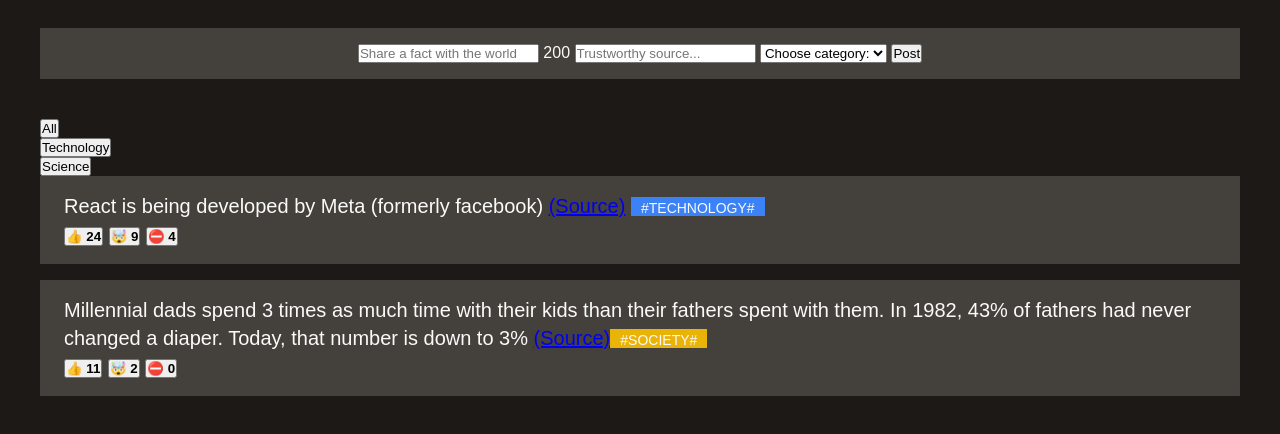
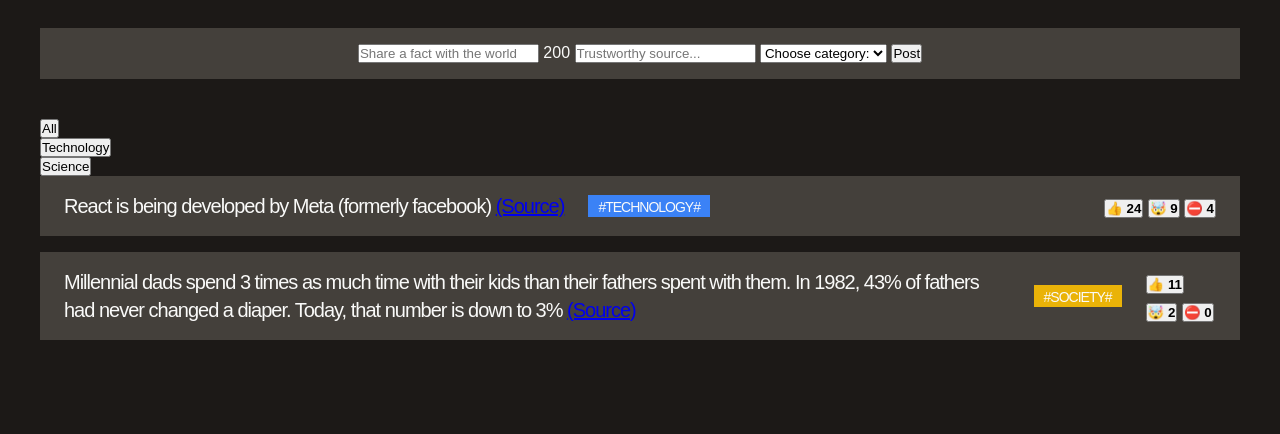
Before and after one commit to Komakai535/BasicWebDev, a plain HTML site: page index.html in a window 1280 px wide. Shown: the part 140-574 px from the top of the page. Drawn offline with Linux system fonts and the light colour scheme; a web font is replaced by a local one.

Commit message:
apply flexbox to fact elements

```diff
--- a/index.html
+++ b/index.html
@@ -51,11 +51,11 @@
             <p>
               React is being developed by Meta (formerly facebook)
               <a href="https://opensource.fb.com/" target="_blank">(Source)</a>
-              <span class="tag" style="background-color: #3b82f6"
-                >#technology#</span
-              >
             </p>
-            <div>
+            <span class="tag" style="background-color: #3b82f6"
+              >#technology#</span
+            >
+            <div class="vote-buttons">
               <button>👍 <strong>24</strong></button>
               <button>🤯 <strong>9</strong></button>
               <button>⛔️ <strong>4</strong></button>
@@ -70,11 +70,10 @@
                 href="https://www.mother.ly/parenting/millennial-dads-spend-more-time-with-their-kids"
                 target="_blank"
                 >(Source)</a
-              ><span class="tag" style="background-color: #eab308"
-                >#society#</span
               >
             </p>
-            <div>
+            <span class="tag" style="background-color: #eab308">#society#</span>
+            <div class="vote-buttons">
               <button>👍 <strong>11</strong></button>
               <button>🤯 <strong>2</strong></button>
               <button>⛔️ <strong>0</strong></button>
--- a/style.css
+++ b/style.css
@@ -47,6 +47,11 @@ h1 {
   margin-bottom: 16px;
   background-color: oklch(37.4% 0.01 67.558);
   padding: 16px 24px;
+  letter-spacing: -1px;
+
+  display: flex;
+  align-items: center;
+  gap: 24px;
 }
 
 .tag {
@@ -58,6 +63,10 @@ h1 {
   padding-right: 10px;
 }
 
+.vote-buttons {
+  margin-left: auto;
+}
+
 ul {
   list-style: none;
 }
```
